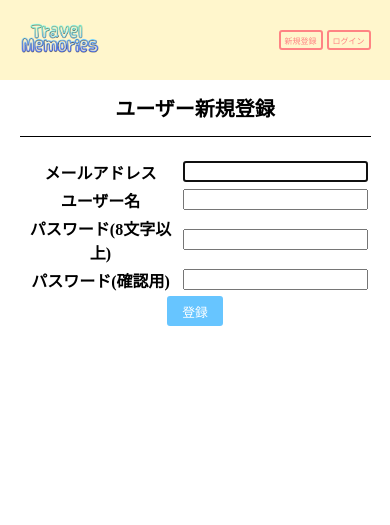
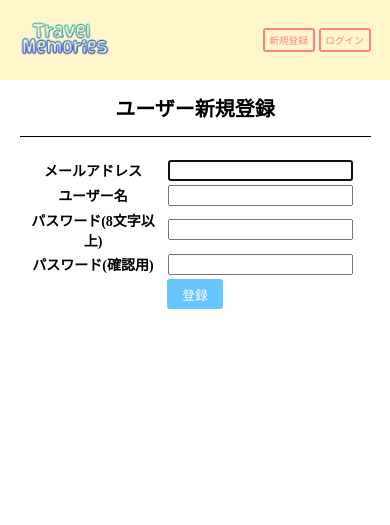
Before and after one commit to maeda-300/travel, a Django app: page /signup/ in a window 390 px wide. Shown: the top 525 px of the page. Run offline with Django 3.2, Linux system fonts and the light colour scheme.

Commit message:
レスポンシブ対応

```diff
--- a/src/travel_app/static/css/style.css
+++ b/src/travel_app/static/css/style.css
@@ -85,8 +85,10 @@ footer{
 }
 
 /* フォーム・詳細表示関係 */
+
 .form-table{
     margin: 20px auto;
+    max-width: 100%;
 }
 
 .form-table th{
@@ -245,6 +247,10 @@ footer{
         width: 90%;
         margin: 0 auto;
     }
+
+    .memory{
+        width: 48%;
+    }
 }
 
 @media (max-width: 730px){
@@ -266,24 +272,32 @@ footer{
 
     .form-table th{
         min-width: 100px;
+        font-size: 14px;
     }
 
     .form-table td{
-        min-width: 100px;
+        max-width: 80%;
     }
 
+    textarea{
+        max-width: 70%;
+    }
+
+    .memory{
+        width: 100%;
+    }
 }
 
-@media (max-width: 470px){
+@media (max-width: 450px){
 
     .header-logo{
-        width: 80px;
+        width: 90px;
     }
 
     .other-btn{
         display: inline-block;
         padding: 0.3em 0.5em;
-        font-size: 0.5em;
+        font-size: 0.6em;
         text-decoration: none;
         color: #67c5ff;
         border: solid 2px #67c5ff;
@@ -293,11 +307,15 @@ footer{
     .auth-btn{
         display: inline-block;
         padding: 0.3em 0.5em;
-        font-size: 0.5em;
+        font-size: 0.6em;
         text-decoration: none;
         color: #FF8484;
         border: solid 2px 	#FF8484;
         border-radius: 3px;
     }
 
+    #id_image{
+        font-size: 10px;
+    }
+
 }
```
